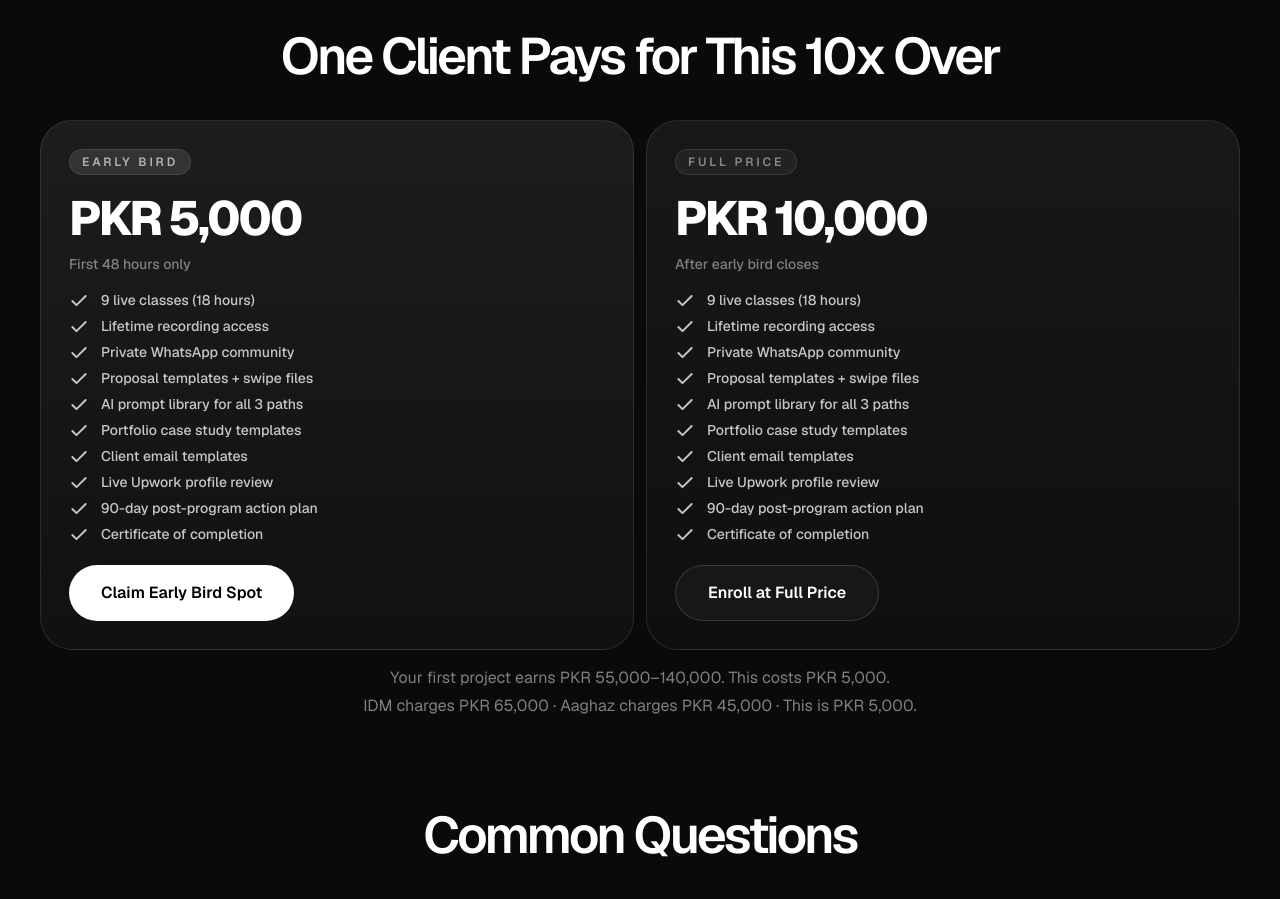
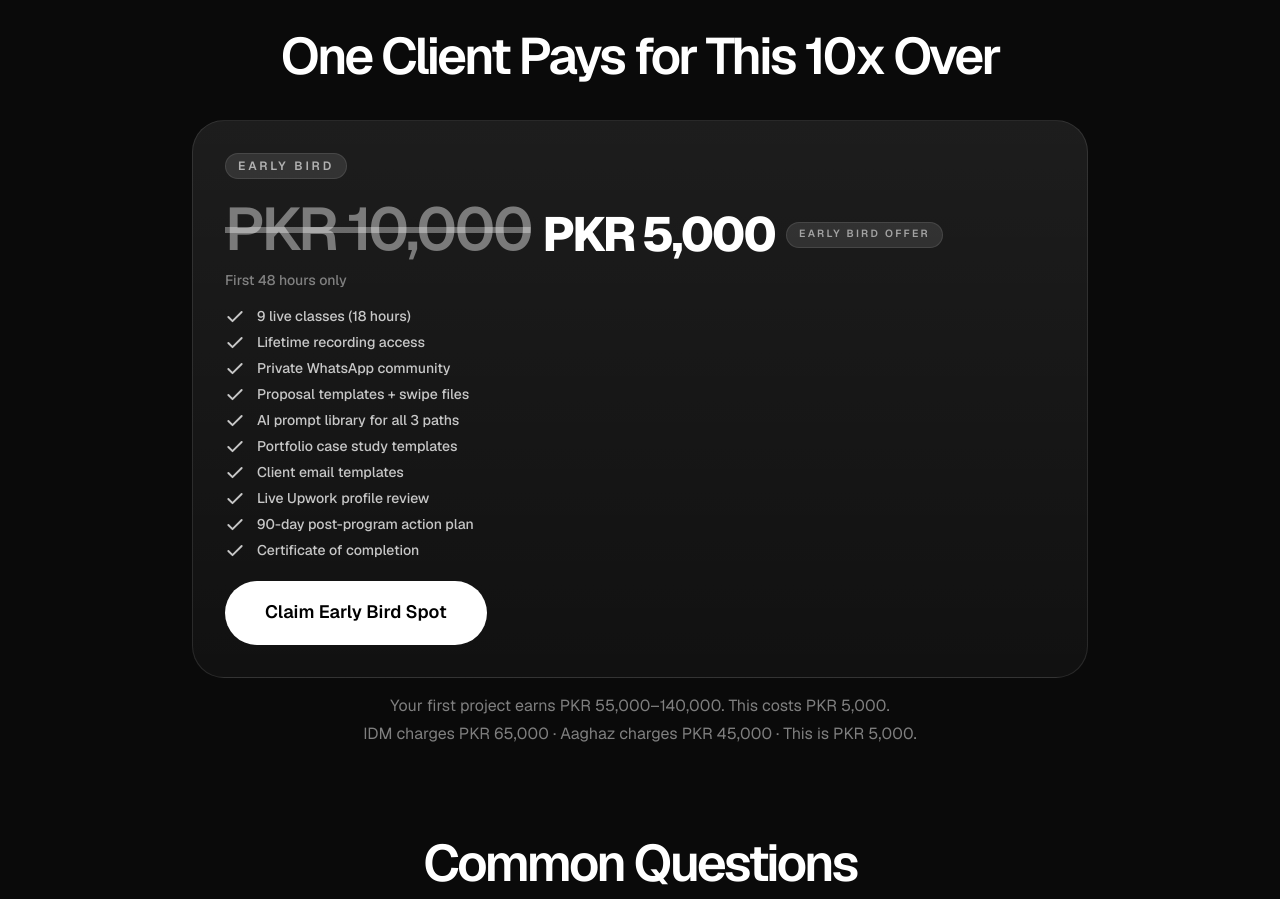
Before and after one commit to posybl-git/COURSES, a Next.js app: page / in a window 1280 px wide. Shown: the part 3620-4519 px from the top of the page. Built offline with nearby package versions, Linux system fonts and the light colour scheme.

Commit message:
update pricing section

```diff
--- a/src/app/page.tsx
+++ b/src/app/page.tsx
@@ -290,28 +290,23 @@ export default function Home() {
       <section id="pricing" className="px-6 py-8 md:px-10 md:py-10">
         <div className="mx-auto max-w-[1240px]">
           <SectionHeading title="One Client Pays for This 10x Over" />
-          <div className="mt-6 grid gap-3 lg:grid-cols-2">
-            <article className="rounded-[2rem] border border-white/10 bg-[linear-gradient(180deg,rgba(255,255,255,0.08),rgba(255,255,255,0.03))] p-6 md:p-7">
+          <div className="mt-6 flex justify-center">
+            <article className="w-full max-w-4xl rounded-[2rem] border border-white/10 bg-[linear-gradient(180deg,rgba(255,255,255,0.08),rgba(255,255,255,0.03))] p-6 md:p-8">
               <div className="inline-flex rounded-full border border-white/10 bg-white/10 px-3 py-1 text-xs font-semibold uppercase tracking-[0.24em] text-white/62">Early Bird</div>
-              <div className="mt-5 text-4xl font-extrabold tracking-[-0.06em] text-white md:text-5xl">PKR 5,000</div>
+              <div className="mt-5 flex flex-wrap items-end gap-x-3 gap-y-1">
+                <span className="text-5xl font-semibold tracking-[-0.055em] text-white/42 line-through decoration-white/35 md:text-6xl">PKR 10,000</span>
+                <span className="flex items-center gap-3">
+                  <span className="text-4xl font-extrabold tracking-[-0.06em] text-white md:text-5xl">PKR 5,000</span>
+                  <span className="inline-flex rounded-full border border-white/10 bg-white/10 px-3 py-1 text-[0.65rem] font-semibold uppercase tracking-[0.22em] text-white/55">Early Bird Offer</span>
+                </span>
+              </div>
               <div className="mt-3 text-sm font-medium text-white/45">First 48 hours only</div>
               <div className="mt-4 grid gap-1.5">
                 {inclusions.map((item) => (
                   <div key={item} className="flex items-center gap-3 text-sm font-medium text-white/76"><CheckIcon /><span>{item}</span></div>
                 ))}
               </div>
-              <a href="#pricing" className="mt-5 inline-flex h-14 items-center justify-center rounded-full bg-white px-6 text-sm font-semibold text-black transition-transform hover:-translate-y-0.5 hover:bg-white/95 md:px-8 md:text-base">Claim Early Bird Spot</a>
-            </article>
-            <article className="rounded-[2rem] border border-white/10 bg-[linear-gradient(180deg,rgba(255,255,255,0.06),rgba(255,255,255,0.025))] p-6 md:p-7">
-              <div className="inline-flex rounded-full border border-white/10 bg-white/5 px-3 py-1 text-xs font-semibold uppercase tracking-[0.24em] text-white/46">Full Price</div>
-              <div className="mt-5 text-4xl font-extrabold tracking-[-0.06em] text-white md:text-5xl">PKR 10,000</div>
-              <div className="mt-3 text-sm font-medium text-white/45">After early bird closes</div>
-              <div className="mt-4 grid gap-1.5">
-                {inclusions.map((item) => (
-                  <div key={item} className="flex items-center gap-3 text-sm font-medium text-white/76"><CheckIcon /><span>{item}</span></div>
-                ))}
-              </div>
-              <a href="#pricing" className="mt-5 inline-flex h-14 items-center justify-center rounded-full border border-white/15 bg-white/[0.03] px-6 text-sm font-semibold text-white transition-transform hover:-translate-y-0.5 hover:bg-white/[0.06] md:px-8 md:text-base">Enroll at Full Price</a>
+              <a href="#pricing" className="mt-5 inline-flex h-16 items-center justify-center rounded-full bg-white px-8 text-base font-semibold text-black transition-transform hover:-translate-y-0.5 hover:bg-white/95 md:px-10 md:text-lg">Claim Early Bird Spot</a>
             </article>
           </div>
           <div className="mt-4 grid gap-1 text-center text-sm text-white/48 md:text-base">
```
